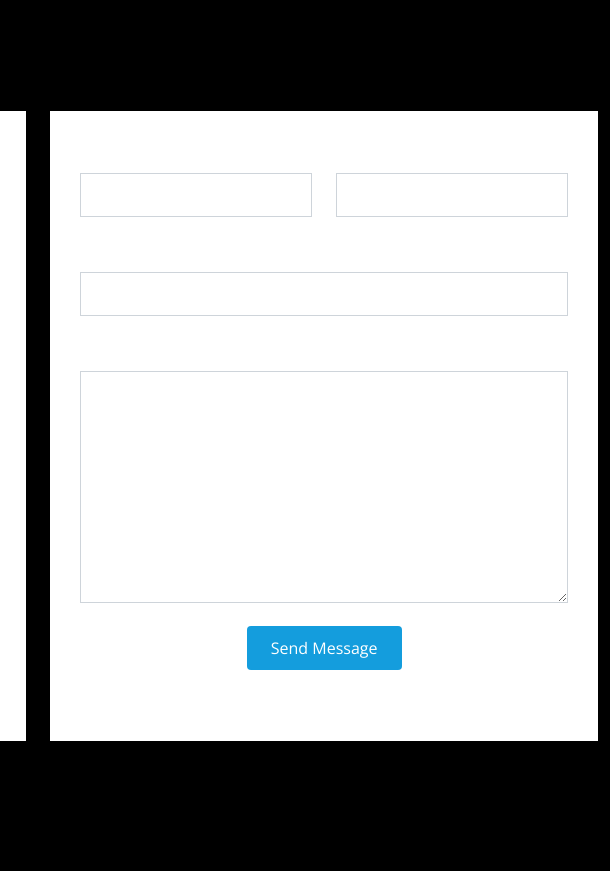
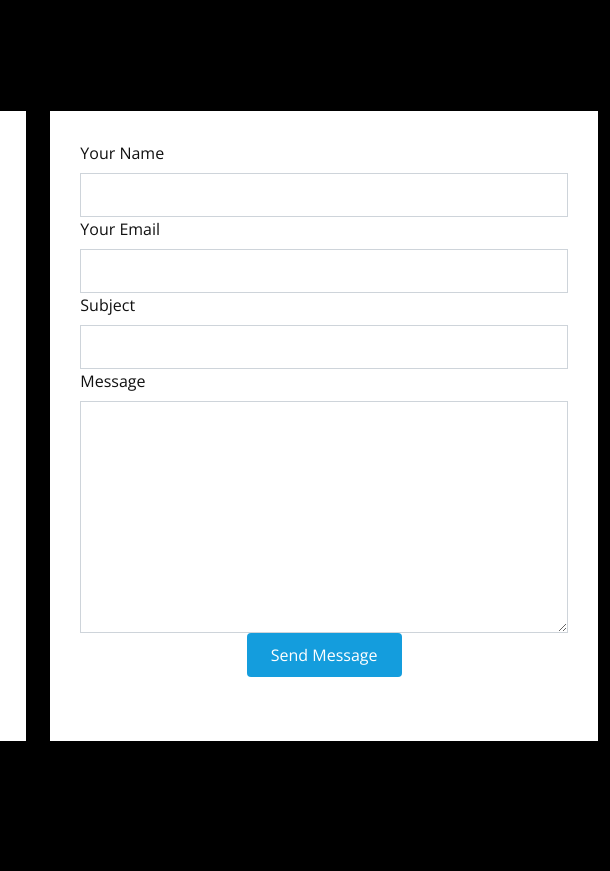
Before and after one commit to anfarmuhammad/PORTFOLIO, a plain HTML site: page index.html in a window 1280 px wide. Shown: the part 4106-4977 px from the top of the page, 670-1280 px from the left. Drawn offline with nearby package versions, Linux system fonts and the light colour scheme.

Commit message:
first commit

```diff
--- a/assets/css/style.css
+++ b/assets/css/style.css
@@ -338,6 +338,9 @@ section {
 
 #h4 {
   color: #149ddd;
+}
+.input{
+  color: #111;
 }
 
 /*--------------------------------------------------------------
--- a/index.html
+++ b/index.html
@@ -390,23 +390,23 @@
           <div class="col-lg-7 mt-5 mt-lg-0 d-flex align-items-stretch">
             <form id="submit-form" name="form1" role="form" onsubmit="return validate()" class="php-email-form">
               <div class="row">
-                <div class="form-group col-md-6">
+                <div class="input">
                   <label for="name">Your Name</label>
                   <input type="text" name="name" class="form-control" id="contact-name" onkeyup="validateName()">
                   <span id="name-error"></span>
                 </div>
-                <div class="form-group col-md-6">
+                <div class="input">
                   <label for="name">Your Email</label>
                   <input type="email" class="form-control" name="email" id="contact-email" onkeyup="validateEmail()">
                   <span id="email-error"></span>
                 </div>
               </div>
-              <div class="form-group">
+              <div class="input">
                 <label for="name">Subject</label>
                 <input type="text" class="form-control" name="subject" id="contact-subject" onkeyup="validateSubject()">
                 <span id="subject-error"></span>
               </div>
-              <div class="form-group">
+              <div class="input">
                 <label for="name">Message</label>
                 <textarea class="form-control" name="message" rows="10" id="contact-message"
                   onkeyup="validateMessage()"></textarea>
```
